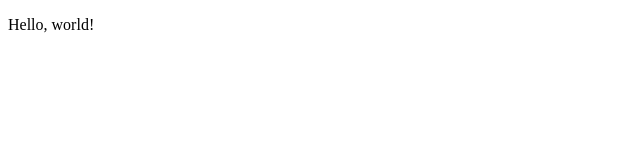
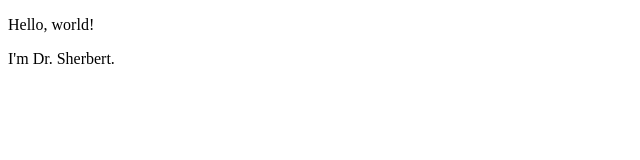
Before and after one commit to ksherbert-hcc/ksherbert-hcc.github.io, a plain HTML site: page index.html in a window 1280 px wide. Shown: the full height of the page, 0-640 px from the left. Drawn offline with Linux system fonts and the light colour scheme.

Commit message:
Introduce myself

```diff
--- a/index.html
+++ b/index.html
@@ -2,5 +2,6 @@
 <html>
   <body>
     <p>Hello, world!</p>
+    <p>I'm Dr. Sherbert.</p>
   </body>
 </html>
```
